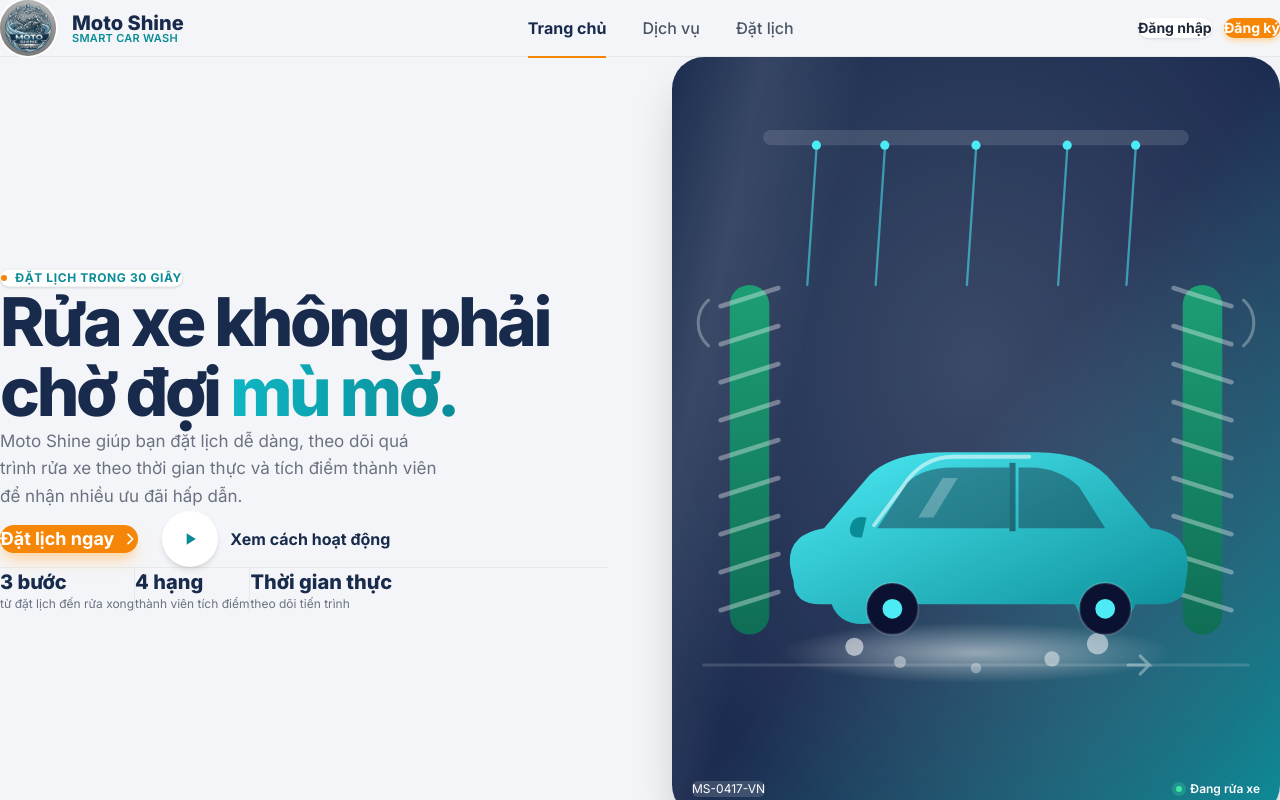
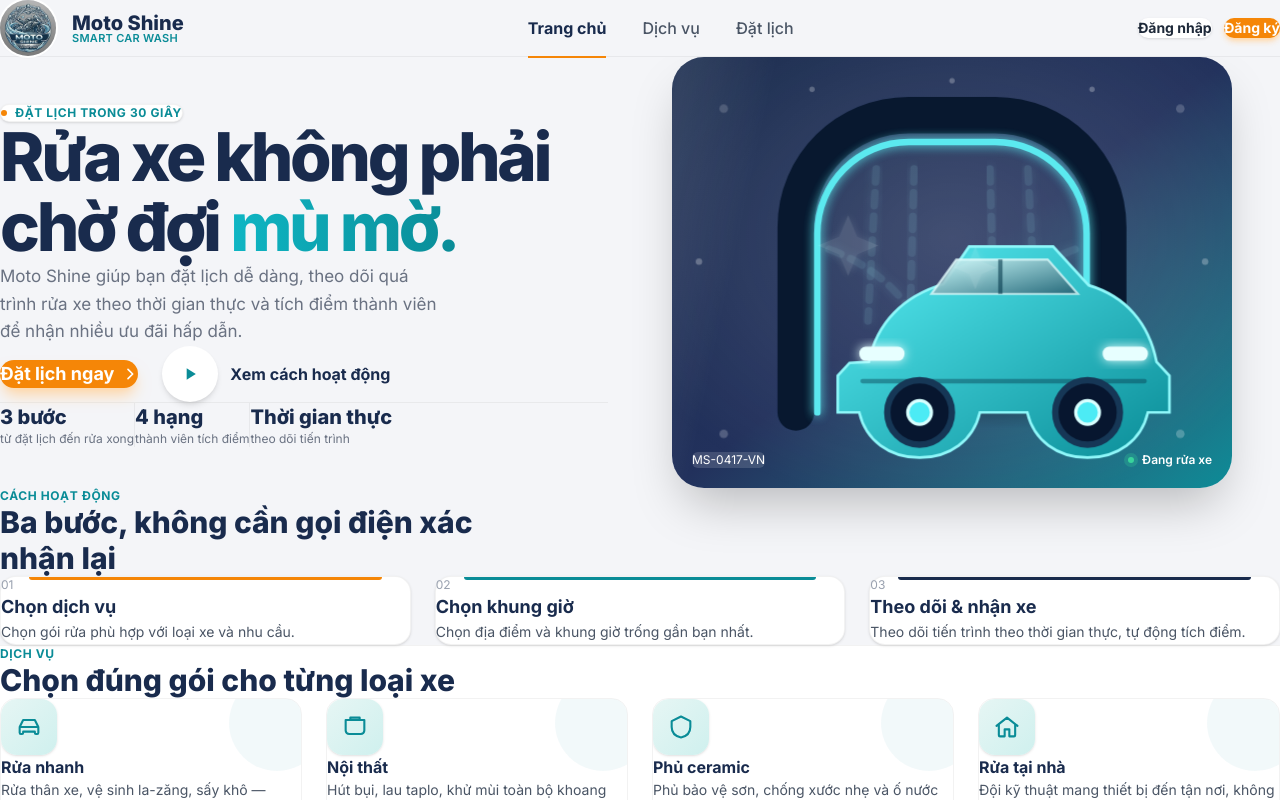
Before and after one commit to Nguyenhuukhanhduy15042005/SMARTCARWASHSYSTEM, a React (Vite) app in the folder Front-end/: page / in a window 1280 px wide. Shown: the top 800 px of the page. Built offline with nearby package versions, Linux system fonts and the light colour scheme.

Commit message:
update home

```diff
--- a/Front-end/src/pages/Home.jsx
+++ b/Front-end/src/pages/Home.jsx
@@ -253,126 +253,192 @@ const Home = () => {
           </div>
         </div>
 
-        {/* Panel trực quan — minh hoạ tự vẽ: xe đi qua dàn rửa tự động */}
-        <div className="relative w-full min-w-0 aspect-[4/5] rounded-[2rem] overflow-hidden shadow-2xl bg-gradient-to-br from-[#192b4d] via-[#1c2c50] to-[#0A8C97]">
+        {/* Panel trực quan — SVG animation */}
+        <div className="relative w-full min-w-0 max-w-[560px] mx-auto lg:ml-auto aspect-[13/10] rounded-[2rem] overflow-hidden shadow-2xl bg-gradient-to-br from-[#192b4d] via-[#22315c] to-[#0A8C97]">
           <div className="absolute inset-0 pointer-events-none">
             <div className="absolute -inset-y-10 w-1/3 -skew-x-12 bg-gradient-to-r from-transparent via-white/10 to-transparent animate-[sweep_5s_ease-in-out_infinite]" />
           </div>
 
-          <svg viewBox="0 0 400 500" className="absolute inset-0 w-full h-full" preserveAspectRatio="xMidYMid slice">
+          <svg
+            viewBox="0 0 520 400"
+            className="absolute inset-0 w-full h-full"
+            preserveAspectRatio="xMidYMid meet"
+          >
             <defs>
               <linearGradient id="carGrad" x1="0" y1="0" x2="1" y2="1">
-                <stop offset="0%" stopColor="#4CEBF5" />
+                <stop offset="0%" stopColor="#58EEF4" />
                 <stop offset="100%" stopColor="#0A8C97" />
               </linearGradient>
-              <linearGradient id="brushGrad" x1="0" y1="0" x2="0" y2="1">
-                <stop offset="0%" stopColor="#1D9E75" />
-                <stop offset="100%" stopColor="#0F6E56" />
+
+              <linearGradient id="glassGrad" x1="0" y1="0" x2="1" y2="1">
+                <stop offset="0%" stopColor="rgba(223,255,255,.86)" />
+                <stop offset="100%" stopColor="rgba(35,95,113,.9)" />
               </linearGradient>
-              <radialGradient id="spotlight" cx="50%" cy="40%" r="65%">
-                <stop offset="0%" stopColor="rgba(255,255,255,0.14)" />
+
+              <radialGradient id="spotlight" cx="50%" cy="42%" r="65%">
+                <stop offset="0%" stopColor="rgba(255,255,255,0.15)" />
                 <stop offset="100%" stopColor="rgba(255,255,255,0)" />
               </radialGradient>
-              <radialGradient id="foamGlow" cx="50%" cy="50%" r="50%">
-                <stop offset="0%" stopColor="rgba(255,255,255,0.5)" />
-                <stop offset="100%" stopColor="rgba(255,255,255,0)" />
+
+              <radialGradient id="shadow" cx="50%" cy="50%" r="50%">
+                <stop offset="0%" stopColor="rgba(0,0,0,0.42)" />
+                <stop offset="100%" stopColor="rgba(0,0,0,0)" />
               </radialGradient>
+
+              <filter id="softGlow" x="-60%" y="-60%" width="220%" height="220%">
+                <feGaussianBlur stdDeviation="5" result="blur" />
+                <feMerge>
+                  <feMergeNode in="blur" />
+                  <feMergeNode in="SourceGraphic" />
+                </feMerge>
+              </filter>
             </defs>
 
-            <rect x="0" y="0" width="400" height="500" fill="url(#spotlight)" />
+            <rect x="0" y="0" width="520" height="400" fill="url(#spotlight)" />
 
-            {/* thanh ray + vạch chỉ hướng di chuyển của xe qua dàn rửa */}
-            <line x1="20" y1="400" x2="380" y2="400" stroke="rgba(255,255,255,.14)" strokeWidth="2" />
-            <path d="M300 400 l14 0 l-6 -6 M314 400 l-6 6" stroke="rgba(255,255,255,.35)" strokeWidth="2" strokeLinecap="round" fill="none" />
-
-            {/* vòi phun nước phía trên */}
-            <rect x="60" y="48" width="280" height="10" rx="5" fill="rgba(255,255,255,.12)" />
-            {[95, 140, 200, 260, 305].map((x, i) => (
-              <g key={x}>
-                <circle cx={x} cy="58" r="3" fill="#4CEBF5" />
-                <line
-                  x1={x}
-                  y1="61"
-                  x2={x - 6}
-                  y2="150"
-                  stroke="#4CEBF5"
-                  strokeWidth="1.5"
-                  strokeLinecap="round"
-                  opacity="0.55"
-                >
-                  <animate attributeName="opacity" values="0.15;0.6;0.15" dur="1.6s" repeatCount="indefinite" begin={`${i * 0.15}s`} />
-                </line>
-              </g>
+            {/* Chấm nền */}
+            {[
+              [48, 48, 4], [472, 48, 4], [48, 350, 4], [472, 350, 4],
+              [130, 30, 2.5], [260, 22, 2.5], [390, 30, 2.5],
+              [25, 190, 3], [495, 190, 3]
+            ].map(([cx, cy, r], i) => (
+              <circle
+                key={i}
+                cx={cx}
+                cy={cy}
+                r={r}
+                fill="rgba(255,255,255,.28)"
+                className="animate-[pulse_2.4s_ease-in-out_infinite]"
+                style={{ animationDelay: `${i * 0.12}s` }}
+              />
             ))}
 
-            {/* cụm chổi quay bên trái */}
-            <g transform="translate(38,150)">
-              <rect x="0" y="0" width="26" height="230" rx="13" fill="url(#brushGrad)" />
-              {Array.from({ length: 9 }).map((_, i) => (
-                <line key={i} x1="-6" y1={14 + i * 25} x2="32" y2={2 + i * 25} stroke="rgba(255,255,255,.35)" strokeWidth="3" strokeLinecap="round" />
-              ))}
-              <path d="M-14 40 a20 20 0 0 1 0 -30" stroke="rgba(255,255,255,.3)" strokeWidth="2" fill="none" strokeLinecap="round">
-                <animateTransform attributeName="transform" type="rotate" from="0 13 25" to="360 13 25" dur="1.8s" repeatCount="indefinite" />
-              </path>
+            {/* Cổng rửa */}
+            <g>
+              <path
+                d="M115 330V158C115 100 162 54 220 54H300C358 54 405 100 405 158V330"
+                fill="none"
+                stroke="#08182f"
+                strokeWidth="34"
+                strokeLinecap="round"
+              />
+              <path
+                d="M135 330V164C135 117 173 79 220 79H300C347 79 385 117 385 164V330"
+                fill="none"
+                stroke="#5DEBF1"
+                strokeWidth="6"
+                strokeLinecap="round"
+                opacity=".82"
+                filter="url(#softGlow)"
+                className="animate-[portalPulse_1.8s_ease-in-out_infinite_alternate]"
+              />
             </g>
 
-            {/* cụm chổi quay bên phải */}
-            <g transform="translate(336,150)">
-              <rect x="0" y="0" width="26" height="230" rx="13" fill="url(#brushGrad)" />
-              {Array.from({ length: 9 }).map((_, i) => (
-                <line key={i} x1="32" y1={14 + i * 25} x2="-6" y2={2 + i * 25} stroke="rgba(255,255,255,.35)" strokeWidth="3" strokeLinecap="round" />
+            {/* Tia nước trên */}
+            <g className="animate-[waterShow_8s_ease-in-out_infinite]">
+              {[190, 225, 260, 295, 330].map((x, i) => (
+                <line
+                  key={i}
+                  x1={x}
+                  y1="96"
+                  x2={x + (i - 2) * 4}
+                  y2="245"
+                  stroke="#A8FAFF"
+                  strokeWidth="7"
+                  strokeLinecap="round"
+                  strokeDasharray="12 10"
+                  filter="url(#softGlow)"
+                  className="animate-[waterFlow_.55s_linear_infinite]"
+                />
               ))}
-              <path d="M40 40 a20 20 0 0 0 0 -30" stroke="rgba(255,255,255,.3)" strokeWidth="2" fill="none" strokeLinecap="round">
-                <animateTransform attributeName="transform" type="rotate" from="0 13 25" to="-360 13 25" dur="1.8s" repeatCount="indefinite" />
-              </path>
             </g>
 
-            {/* bọt / bong bóng quanh gầm xe */}
-            <ellipse cx="200" cy="392" rx="130" ry="20" fill="url(#foamGlow)" />
-            <circle cx="120" cy="388" r="6" fill="rgba(255,255,255,.55)" />
-            <circle cx="150" cy="398" r="4" fill="rgba(255,255,255,.4)" />
-            <circle cx="250" cy="396" r="5" fill="rgba(255,255,255,.45)" />
-            <circle cx="280" cy="386" r="7" fill="rgba(255,255,255,.5)" />
-            <circle cx="200" cy="402" r="3.5" fill="rgba(255,255,255,.35)" />
+            {/* Tia nước hai bên */}
+            <g className="animate-[waterShow_8s_ease-in-out_infinite]">
+              <path d="M138 176C182 190 210 215 230 248" fill="none" stroke="#A8FAFF" strokeWidth="7" strokeLinecap="round" strokeDasharray="12 10" filter="url(#softGlow)" className="animate-[waterFlow_.55s_linear_infinite]" />
+              <path d="M382 176C338 190 310 215 290 248" fill="none" stroke="#A8FAFF" strokeWidth="7" strokeLinecap="round" strokeDasharray="12 10" filter="url(#softGlow)" className="animate-[waterFlow_.55s_linear_infinite]" />
+            </g>
 
-            {/* xe */}
-            <g transform="translate(70,255)">
+            {/* Bóng dưới xe */}
+            <ellipse
+              cx="260"
+              cy="325"
+              rx="145"
+              ry="20"
+              fill="url(#shadow)"
+              className="animate-[carShadow_8s_cubic-bezier(.65,0,.35,1)_infinite]"
+            />
+
+            {/* Xe */}
+            <g className="animate-[carMove_8s_cubic-bezier(.65,0,.35,1)_infinite]">
               <path
-                d="M10 90 Q0 60 30 55 L60 20 Q75 5 110 5 L170 5 Q205 5 220 25 L245 55 Q275 58 268 90 Q268 105 250 105 L235 105 Q230 118 215 118 Q200 118 195 105 L75 105 Q70 118 55 118 Q40 118 35 105 L28 105 Q10 105 10 90 Z"
+                d="M135 283C142 247 167 222 204 211L228 176H306L339 212C373 222 395 247 402 283L414 296V330H394C388 356 366 372 338 372C310 372 288 356 282 330H238C232 356 210 372 182 372C154 372 132 356 126 330H106V296L117 284Z"
                 fill="url(#carGrad)"
+                stroke="#8FF8FA"
+                strokeWidth="2.5"
               />
+
               <path
-                d="M63 53 L86 22 Q98 8 115 8 L165 8"
-                fill="none"
-                stroke="rgba(255,255,255,.55)"
-                strokeWidth="2.5"
-                strokeLinecap="round"
+                d="M216 188H301L329 220H193Z"
+                fill="url(#glassGrad)"
+                stroke="rgba(230,255,255,.72)"
+                strokeWidth="2"
               />
-              <path d="M65 55 L85 25 Q95 15 115 15 L152 15 L152 55 Z" fill="rgba(20,24,43,.4)" />
-              <path d="M158 15 L165 15 Q185 15 198 28 L215 55 L158 55 Z" fill="rgba(20,24,43,.4)" />
-              <path d="M92 48 L108 22 L118 22 L102 48 Z" fill="rgba(255,255,255,.25)" />
-              <rect x="152" y="12" width="4" height="45" fill="rgba(20,24,43,.5)" />
 
-              <circle cx="75" cy="108" r="17" fill="#0B1130" />
-              <circle cx="75" cy="108" r="17" fill="none" stroke="rgba(255,255,255,.15)" strokeWidth="1.5" />
-              <circle cx="75" cy="108" r="6.5" fill="#4CEBF5" />
-              <circle cx="215" cy="108" r="17" fill="#0B1130" />
-              <circle cx="215" cy="108" r="17" fill="none" stroke="rgba(255,255,255,.15)" strokeWidth="1.5" />
-              <circle cx="215" cy="108" r="6.5" fill="#4CEBF5" />
+              <path d="M257 188V220" stroke="rgba(5,55,74,.58)" strokeWidth="4" />
+              <path d="M129 301H391" stroke="rgba(5,55,74,.42)" strokeWidth="4" strokeLinecap="round" />
 
-              <path d="M58 48 Q48 46 47 56 Q47 62 55 61" fill="#0A8C97" />
+              <circle cx="182" cy="330" r="30" fill="#07162F" stroke="#163756" strokeWidth="6" />
+              <circle cx="182" cy="330" r="11" fill="#4CEBF5" stroke="#D8FFFF" strokeWidth="3" />
+              <circle cx="338" cy="330" r="30" fill="#07162F" stroke="#163756" strokeWidth="6" />
+              <circle cx="338" cy="330" r="11" fill="#4CEBF5" stroke="#D8FFFF" strokeWidth="3" />
+
+              <rect x="126" y="269" width="42" height="13" rx="6" fill="#E7FFFF" filter="url(#softGlow)" />
+              <rect x="352" y="269" width="42" height="13" rx="6" fill="#E7FFFF" filter="url(#softGlow)" />
+            </g>
+
+            {/* Bọt */}
+            <g className="animate-[foamShow_8s_ease-in-out_infinite]">
+              {[
+                [196, 236, 15], [224, 225, 11], [254, 241, 18],
+                [285, 225, 12], [315, 240, 16]
+              ].map(([cx, cy, r], i) => (
+                <circle
+                  key={i}
+                  cx={cx}
+                  cy={cy}
+                  r={r}
+                  fill="rgba(246,255,255,.9)"
+                  stroke="rgba(112,235,242,.85)"
+                  strokeWidth="2"
+                  className="animate-[foamFloat_1.1s_ease-in-out_infinite_alternate]"
+                  style={{ animationDelay: `${-i * 0.18}s` }}
+                />
+              ))}
+            </g>
+
+            {/* Ánh sáng hoàn tất */}
+            <g
+              fill="#F2FFFF"
+              filter="url(#softGlow)"
+              className="animate-[shineShow_8s_ease-in-out_infinite]"
+            >
+              <path d="M188 202L198 178L208 202L232 212L208 222L198 246L188 222L164 212Z" />
+              <path d="M334 230L341 213L348 230L365 237L348 244L341 261L334 244L317 237Z" />
             </g>
           </svg>
 
           <div className="absolute bottom-5 left-5 right-5 flex items-center justify-between text-white">
-            <span className="font-mono text-xs bg-white/15 px-2.5 py-1.5 rounded-md">MS-0417-VN</span>
+            <span className="font-mono text-xs bg-white/15 px-2.5 py-1.5 rounded-md">
+              MS-0417-VN
+            </span>
             <span className="flex items-center gap-2 text-xs font-semibold">
-              <span className="w-1.5 h-1.5 rounded-full bg-[#3EE6A0] shadow-[0_0_0_4px_rgba(62,230,160,0.25)]" />
+              <span className="w-1.5 h-1.5 rounded-full bg-[#3EE6A0] shadow-[0_0_0_4px_rgba(62,230,160,0.25)] animate-pulse" />
               Đang rửa xe
             </span>
           </div>
         </div>
-      </main>
+            </main>
 
       {/* Cách hoạt động */}
       <section id="how-it-works" className="container mx-auto px-6 pb-28 scroll-mt-24">
@@ -453,9 +519,10 @@ const Home = () => {
             ].map((s) => (
               <div
                 key={s.t}
-                className="group rounded-2xl border border-black/5 p-7 hover:border-[#0A8C97]/30 hover:shadow-lg transition-all"
+                className="group relative overflow-hidden rounded-2xl border border-black/5 p-7 hover:border-[#0A8C97]/30 hover:shadow-xl transition-all"
               >
-                <div className="w-12 h-12 rounded-xl bg-[#E6F6F4] flex items-center justify-center mb-5 group-hover:bg-[#0A8C97] transition-colors">
+                <div className="absolute -right-6 -top-6 w-24 h-24 rounded-full bg-[#0A8C97]/5 group-hover:bg-[#0A8C97]/10 transition-colors" />
+                <div className="relative w-14 h-14 rounded-2xl bg-gradient-to-br from-[#E6F6F4] to-[#CFF0EE] flex items-center justify-center mb-5 shadow-sm group-hover:shadow-md group-hover:scale-105 transition-all">
                   <svg
                     viewBox="0 0 24 24"
                     fill="none"
@@ -463,13 +530,13 @@ const Home = () => {
                     strokeWidth="1.8"
                     strokeLinecap="round"
                     strokeLinejoin="round"
-                    className="w-6 h-6 group-hover:stroke-white transition-colors"
+                    className="w-7 h-7"
                   >
                     {s.icon}
                   </svg>
                 </div>
-                <h4 className="text-base font-bold text-[#192b4d] mb-2">{s.t}</h4>
-                <p className="text-sm text-gray-600 leading-relaxed">{s.d}</p>
+                <h4 className="relative text-base font-bold text-[#192b4d] mb-2">{s.t}</h4>
+                <p className="relative text-sm text-gray-600 leading-relaxed">{s.d}</p>
               </div>
             ))}
           </div>
@@ -494,6 +561,7 @@ const Home = () => {
               bg: "#FBF3E9",
               rule: "Đặt cọc 10% khi giữ lịch",
               perk: "Tích điểm cơ bản trên mỗi lượt rửa",
+              icon: <path d="M12 15a5 5 0 100-10 5 5 0 000 10zM8.5 14L7 21l5-2 5 2-1.5-7" />,
             },
             {
               tier: "Silver",
@@ -501,6 +569,7 @@ const Home = () => {
               bg: "#F1F3F6",
               rule: "Đặt cọc 10% khi giữ lịch",
               perk: "Ưu tiên khung giờ cuối tuần",
+              icon: <path d="M12 15a5 5 0 100-10 5 5 0 000 10zM8.5 14L7 21l5-2 5 2-1.5-7" />,
             },
             {
               tier: "Gold",
@@ -509,6 +578,7 @@ const Home = () => {
               rule: "Giữ lịch miễn cọc",
               perk: "Đổi điểm lấy dịch vụ nâng cấp",
               note: "Huỷ trễ nhiều lần sẽ áp lại cọc",
+              icon: <path d="M4 4h3l1.5 6M4 4H2m2 0l2.2 11a2 2 0 002 1.6h7.6a2 2 0 002-1.6L18 9H6.4M9 20a1 1 0 102 0 1 1 0 00-2 0zm7 0a1 1 0 102 0 1 1 0 00-2 0z" />,
             },
             {
               tier: "Platinum",
@@ -517,13 +587,30 @@ const Home = () => {
               rule: "Giữ lịch miễn cọc",
               perk: "Riêng 1 kỹ thuật viên phụ trách",
               note: "Huỷ trễ nhiều lần sẽ áp lại cọc",
+              icon: <path d="M3 8l4-4 5 4 5-4 4 4-2 10H5L3 8zM8 18h8" />,
             },
           ].map((m) => (
             <div
               key={m.tier}
-              className="rounded-2xl p-7 border border-black/5"
+              className="relative overflow-hidden rounded-2xl p-7 border border-black/5"
               style={{ background: m.bg }}
             >
+              <div
+                className="absolute -right-4 -top-4 w-9 h-9 flex items-center justify-center opacity-25"
+                style={{ color: m.color }}
+              >
+                <svg viewBox="0 0 24 24" fill="none" stroke="currentColor" strokeWidth="1.6" strokeLinecap="round" strokeLinejoin="round" className="w-full h-full">
+                  {m.icon}
+                </svg>
+              </div>
+              <div
+                className="w-9 h-9 rounded-full flex items-center justify-center mb-4"
+                style={{ background: "rgba(255,255,255,.6)", color: m.color }}
+              >
+                <svg viewBox="0 0 24 24" fill="none" stroke="currentColor" strokeWidth="1.8" strokeLinecap="round" strokeLinejoin="round" className="w-4.5 h-4.5">
+                  {m.icon}
+                </svg>
+              </div>
               <div
                 className="text-xs font-bold uppercase tracking-wider mb-4"
                 style={{ color: m.color }}
@@ -599,10 +686,108 @@ const Home = () => {
 
       <style>{`
         html { scroll-behavior: smooth; }
+        @keyframes riseIn {
+          0% { opacity: 0; transform: translateY(16px); }
+          100% { opacity: 1; transform: translateY(0); }
+        }
+
+        /* Cổng rửa phát sáng nhấp nháy */
+        @keyframes portalPulse {
+          0% { opacity: .55; }
+          100% { opacity: 1; }
+        }
+
+        /* Tia nước chỉ hiện khi xe đang ở trong cổng rửa (giữa chu kỳ) */
+        @keyframes waterShow {
+          0%, 28% { opacity: 0; }
+          36%, 64% { opacity: 1; }
+          72%, 100% { opacity: 0; }
+        }
+
+        /* Vệt nước chảy dọc theo tia (dịch chuyển dash) */
+        @keyframes waterFlow {
+          0% { stroke-dashoffset: 0; }
+          100% { stroke-dashoffset: -44; }
+        }
+
+        /* Bóng xe di chuyển đồng bộ với xe */
+        @keyframes carShadow {
+          0% { transform: translateX(-190px); opacity: .25; }
+          50% { transform: translateX(0); opacity: .55; }
+          100% { transform: translateX(190px); opacity: .25; }
+        }
+
+        /* Xe chạy từ trái, xuyên qua cổng rửa, ra bên phải rồi lặp lại */
+        @keyframes carMove {
+          0% { transform: translateX(-190px); }
+          50% { transform: translateX(0); }
+          100% { transform: translateX(190px); }
+        }
+
+        /* Bọt chỉ hiện khi xe ở trong cổng rửa */
+        @keyframes foamShow {
+          0%, 32% { opacity: 0; }
+          40%, 60% { opacity: 1; }
+          70%, 100% { opacity: 0; }
+        }
+
+        /* Bọt bồng bềnh nhẹ */
+        @keyframes foamFloat {
+          0% { transform: translateY(0); }
+          100% { transform: translateY(-5px); }
+        }
+
+        /* Tia sáng loé lên khi xe vừa rửa xong, ra khỏi cổng */
+        @keyframes shineShow {
+          0%, 68% { opacity: 0; transform: scale(.8); }
+          76%, 88% { opacity: 1; transform: scale(1); }
+          100% { opacity: 0; transform: scale(.8); }
+        }
         @keyframes sweep {
           0%, 100% { transform: translateX(-120%) skewX(-12deg); }
           50% { transform: translateX(320%) skewX(-12deg); }
         }
+
+        /* ===== Polish thêm cho toàn trang ===== */
+
+        /* màu bôi đen văn bản theo brand thay vì xanh mặc định của trình duyệt */
+        ::selection { background: #0A8C97; color: #ffffff; }
+
+        /* thanh cuộn mảnh, theo tông brand */
+        ::-webkit-scrollbar { width: 10px; height: 10px; }
+        ::-webkit-scrollbar-track { background: #F4F5F8; }
+        ::-webkit-scrollbar-thumb { background: #C7D3D8; border-radius: 999px; border: 2px solid #F4F5F8; }
+        ::-webkit-scrollbar-thumb:hover { background: #0A8C97; }
+
+        /* mọi thẻ bo góc (dịch vụ / hạng thành viên / đánh giá) nổi nhẹ + đổ bóng mềm khi rê chuột */
+        .rounded-2xl { transition: transform .25s ease, box-shadow .25s ease, border-color .25s ease; }
+        .rounded-2xl:hover { transform: translateY(-3px); }
+
+        /* focus rõ ràng, không dùng viền xanh mặc định thô của trình duyệt */
+        a:focus-visible, button:focus-visible {
+          outline: 2px solid #0A8C97;
+          outline-offset: 3px;
+          border-radius: 6px;
+        }
+
+        /* gạch chân chạy động khi hover các link điều hướng */
+        header nav a {
+          position: relative;
+        }
+        header nav a:not(.text-\[\#192b4d\])::after {
+          content: "";
+          position: absolute;
+          left: 0; right: 100%;
+          bottom: -6px;
+          height: 2px;
+          background: #F58607;
+          transition: right .25s ease;
+        }
+        header nav a:not(.text-\[\#192b4d\]):hover::after { right: 0; }
+
+        /* nút CTA cam nhích nhẹ + sáng hơn khi hover, mượt hơn transition mặc định của Tailwind */
+        a.bg-\[\#F58607\] { transition: transform .2s ease, box-shadow .2s ease, background-color .2s ease; }
+        a.bg-\[\#F58607\]:hover { transform: translateY(-2px); }
       `}</style>
     </div>
   );
```
